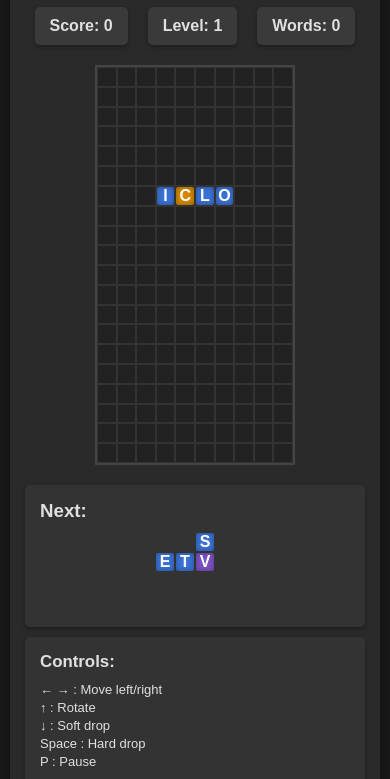
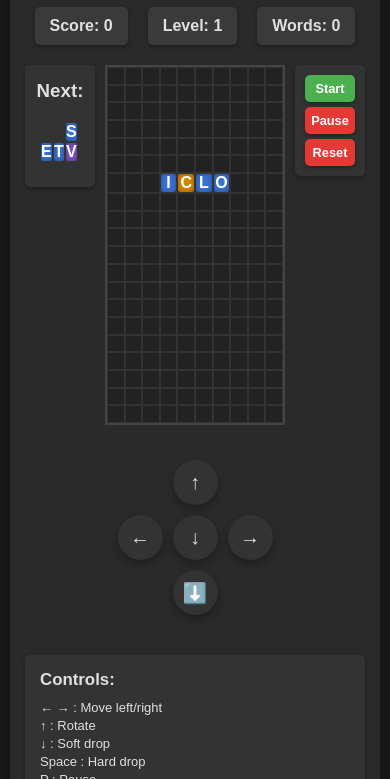
Before and after one commit to falcon766/word-tetris, a plain HTML site: page index.html in a window 390 px wide. Shown: the part 65-844 px from the top of the page. Drawn offline with Linux system fonts and the light colour scheme.

Commit message:
Improve mobile layout: move Next box to left, game buttons to right, and controls below game

```diff
--- a/css/styles.css
+++ b/css/styles.css
@@ -54,9 +54,9 @@ h1 {
 
 .game-area {
     display: flex;
+    flex-direction: column;
     gap: 20px;
-    flex-wrap: wrap;
-    justify-content: center;
+    align-items: center;
 }
 
 .game-board {
@@ -89,19 +89,21 @@ h1 {
 }
 
 .side-panel {
-    flex: 1;
-    min-width: 300px;
-    max-width: 400px;
+    width: 100%;
+    max-width: 800px;
     display: flex;
     flex-direction: column;
     gap: 20px;
 }
 
-.top-controls {
+.game-controls-wrapper {
     display: flex;
-    flex-wrap: wrap;
-    gap: 15px;
+    width: 100%;
+    max-width: 800px;
     justify-content: space-between;
+    align-items: flex-start;
+    gap: 10px;
+    margin-bottom: 10px;
 }
 
 .next-piece-container {
@@ -109,9 +111,10 @@ h1 {
     padding: 15px;
     border-radius: 5px;
     box-shadow: 0 2px 5px rgba(0, 0, 0, 0.3);
-    flex: 1 1 auto;
-    min-width: 80px;
-    max-width: 30%;
+    width: 120px;
+    display: flex;
+    flex-direction: column;
+    align-items: center;
 }
 
 .next-piece {
@@ -151,8 +154,7 @@ h1 {
     flex-direction: column;
     justify-content: center;
     gap: 5px;
-    flex: 1 1 auto;
-    min-width: 80px;
+    width: 120px;
     background-color: #333333;
     padding: 10px;
     border-radius: 5px;
@@ -271,7 +273,7 @@ button:hover {
 /* Touch controls */
 .touch-controls {
     display: none;
-    margin-top: 20px;
+    margin: 10px 0;
     width: 100%;
     max-width: 300px;
 }
@@ -313,28 +315,14 @@ button:hover {
         padding: 15px;
     }
 
-    .game-area {
-        flex-direction: column;
-        align-items: center;
-    }
-
     .game-board {
         width: 250px;
         height: 500px;
     }
 
-    .side-panel {
-        width: 100%;
-        min-width: 250px;
-    }
-
     .next-piece {
         width: 80px;
         height: 80px;
-    }
-
-    .top-controls {
-        gap: 10px;
     }
 
     .header {
@@ -343,7 +331,7 @@ button:hover {
         gap: 10px;
     }
 
-    .stats {
+    .score-container {
         justify-content: center;
     }
 
@@ -352,29 +340,62 @@ button:hover {
     }
 }
 
-@media (max-width: 480px) {
+@media (max-width: 600px) {
+    .game-controls-wrapper {
+        flex-direction: row;
+        justify-content: space-between;
+        align-items: flex-start;
+    }
+
     .game-board {
         width: 200px;
         height: 400px;
     }
 
-    .top-controls {
-        flex-direction: column;
+    .next-piece-container,
+    .game-buttons {
+        width: 80px;
+    }
+
+    .next-piece {
+        width: 60px;
+        height: 60px;
+    }
+
+    .game-buttons button {
+        padding: 6px;
+        font-size: 0.8em;
+    }
+
+    .touch-controls {
+        margin-top: 5px;
+    }
+
+    .touch-button {
+        width: 50px;
+        height: 50px;
+    }
+}
+
+@media (max-width: 400px) {
+    .game-board {
+        width: 180px;
+        height: 360px;
     }
 
     .next-piece-container,
-    .controls,
     .game-buttons {
-        width: 100%;
-        max-width: 100%;
+        width: 70px;
     }
 
-    .game-buttons {
-        flex-direction: row;
-        flex-wrap: wrap;
+    .next-piece {
+        width: 50px;
+        height: 50px;
     }
 
-    .game-buttons button {
-        flex: 1;
+    .touch-button {
+        width: 45px;
+        height: 45px;
+        font-size: 20px;
     }
 }
--- a/index.html
+++ b/index.html
@@ -19,31 +19,26 @@
         </div>
 
         <div class="game-area">
-            <div class="game-board" id="game-board"></div>
-            <div class="side-panel">
-                <div class="top-controls">
+            <!-- Game controls layout for better mobile experience -->
+            <div class="game-controls-wrapper">
+                <!-- Left side - Next piece -->
                 <div class="next-piece-container">
                     <h3>Next:</h3>
                     <div class="next-piece" id="next-piece"></div>
                 </div>
-                    <div class="controls">
-                        <h3>Controls:</h3>
-                        <p>← → : Move left/right</p>
-                        <p>↑ : Rotate</p>
-                        <p>↓ : Soft drop</p>
-                        <p>Space : Hard drop</p>
-                        <p>P : Pause</p>
-                    </div>
+
+                <!-- Center - Game board -->
+                <div class="game-board" id="game-board"></div>
+
+                <!-- Right side - Game buttons -->
                 <div class="game-buttons">
                     <button id="start-button">Start</button>
                     <button id="pause-button">Pause</button>
                     <button id="reset-button">Reset</button>
                 </div>
             </div>
-                <div class="dictionary-info">
-                    <h3>Word List:</h3>
-                    <div id="word-list"></div>
-                </div>
+
+            <!-- Touch controls immediately below the game -->
             <div class="touch-controls">
                 <div class="touch-row">
                     <div class="touch-button" id="rotate-button">↑</div>
@@ -56,6 +51,21 @@
                 <div class="touch-row">
                     <div class="touch-button" id="drop-button">⬇️</div>
                 </div>
+            </div>
+
+            <!-- Side panel with keyboard controls and word list -->
+            <div class="side-panel">
+                <div class="controls">
+                    <h3>Controls:</h3>
+                    <p>← → : Move left/right</p>
+                    <p>↑ : Rotate</p>
+                    <p>↓ : Soft drop</p>
+                    <p>Space : Hard drop</p>
+                    <p>P : Pause</p>
+                </div>
+                <div class="dictionary-info">
+                    <h3>Word List:</h3>
+                    <div id="word-list"></div>
                 </div>
             </div>
         </div>
```
Lines whose indentation alone changed are shown as unchanged.
